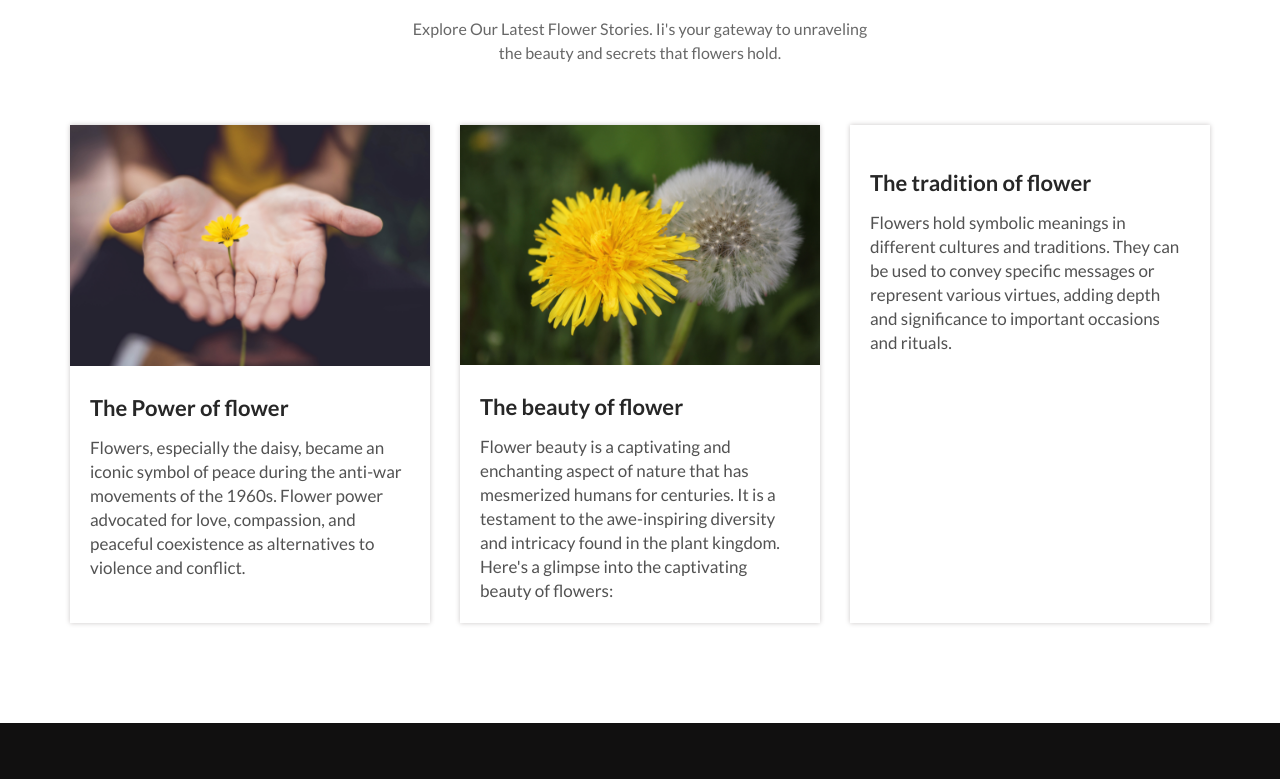
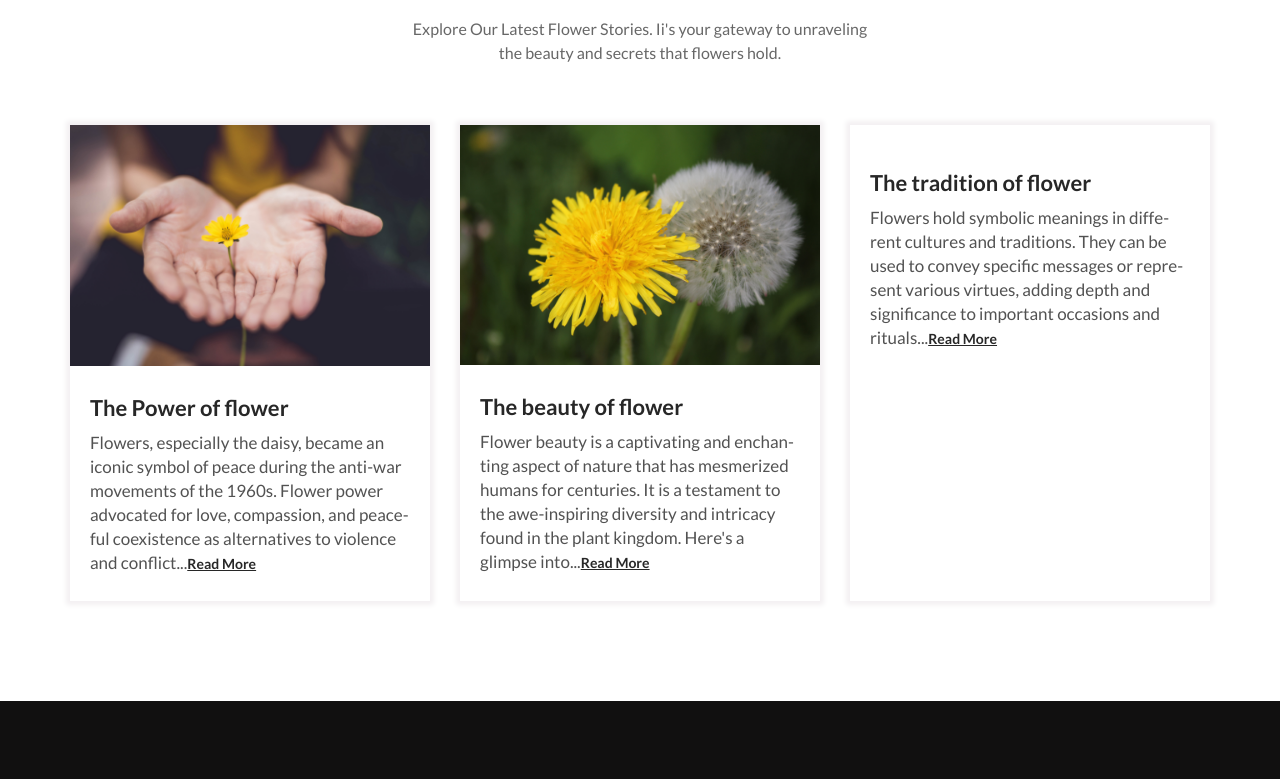
Before and after one commit to mursalinmirme/flower-shop, a plain HTML site: page index.html in a window 1280 px wide. Shown: the part 3463-4242 px from the top of the page. Drawn offline with Linux system fonts and the light colour scheme.

Commit message:
blog-section design complete

```diff
--- a/css/style.css
+++ b/css/style.css
@@ -274,13 +274,14 @@ body {
 }
 .latest-blog-container .blog-box .single-blog{
   width: 360px;
-  box-shadow: 0px 0px 5px #cac6c6;
+  /* box-shadow: 0px 0px 5px 5px #e6e4e5; */
+  box-shadow: 0px 0px 5px 4px #f3f0f2;
 }
 .latest-blog-container .blog-box .single-blog .blog-image{
   width: 100%;
 }
 .latest-blog-container .blog-box .single-blog .blog-desc{
-  padding: 20px;
+  padding: 20px 20px 25px;
 }
 .latest-blog-container .blog-box .single-blog .blog-desc .blog-title{
   color: #272727;
@@ -289,11 +290,16 @@ body {
   /* text-decoration: underline; */
 }
 .latest-blog-container .blog-box .single-blog .blog-desc .blog-text{
-  margin-top: 15px;
+  margin-top: 10px;
   font-size: 17px;
   line-height: 24px;
   font-weight: 400;
   color: rgba(39, 39, 39, 0.8);
+}
+.latest-blog-container .blog-box .single-blog .blog-desc .blog-text a{
+  color: #272727;
+  font-size: 14px;
+  font-weight: 600;
 }
 /* Our latest blogs section style code end */
 /* footer section styles code start */
--- a/index.html
+++ b/index.html
@@ -135,7 +135,7 @@
             <img src="./assets/flower-beauti.jpg" alt="" class="blog-image">
             <div class="blog-desc">
             <h3 class="blog-title">The Power of flower</h3>
-            <p class="blog-text">Flowers, especially the daisy, became an iconic symbol of peace during the anti-war movements of the 1960s. Flower power advocated for love, compassion, and peaceful coexistence as alternatives to violence and conflict.</p>
+            <p class="blog-text">Flowers, especially the daisy, became an iconic symbol of peace during the anti-war movements of the 1960s. Flower power advocated for love, compassion, and peace- ful coexistence as alternatives to violence and conflict...<a href="#">Read More</a></p>
             </div>
           </div>
           <!-- single blog -->
@@ -143,7 +143,7 @@
             <img src="./assets/flowers-power.jpg" alt="" class="blog-image">
             <div class="blog-desc">
             <h3 class="blog-title">The beauty of flower</h3>
-            <p class="blog-text">Flower beauty is a captivating and enchanting aspect of nature that has mesmerized humans for centuries. It is a testament to the awe-inspiring diversity and intricacy found in the plant kingdom. Here's a glimpse into the captivating beauty of flowers:</p>
+            <p class="blog-text">Flower beauty is a captivating and enchan- ting aspect of nature that has mesmerized humans for centuries. It is a testament to the awe-inspiring diversity and intricacy found in the plant kingdom. Here's a glimpse into...<a href="#">Read More</a></p>
             </div>
           </div>
           <!-- single blog -->
@@ -151,7 +151,7 @@
             <img src="./assets/flowers tradition.jpg" alt="" class="blog-image">
             <div class="blog-desc">
             <h3 class="blog-title">The tradition of flower</h3>
-            <p class="blog-text"> Flowers hold symbolic meanings in different cultures and traditions. They can be used to convey specific messages or represent various virtues, adding depth and significance to important occasions and rituals.</p>
+            <p class="blog-text"> Flowers hold symbolic meanings in diffe- rent cultures and traditions. They can be used to convey specific messages or repre- sent various virtues, adding depth and significance to important occasions and rituals...<a href="#">Read More</a></p>
             </div>
           </div>
         </div>
```
